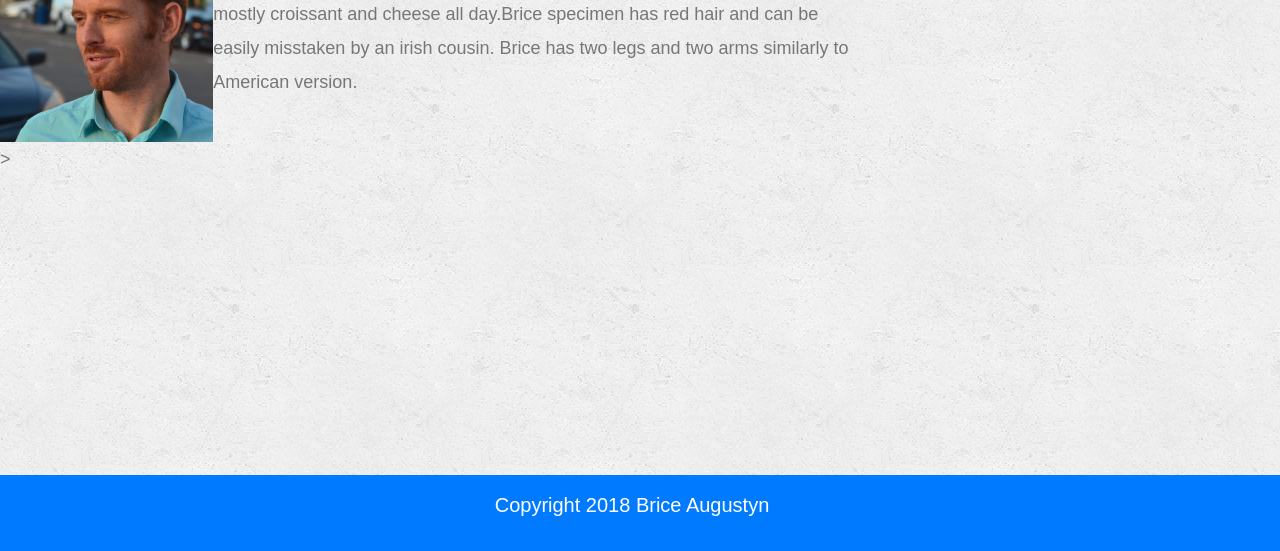
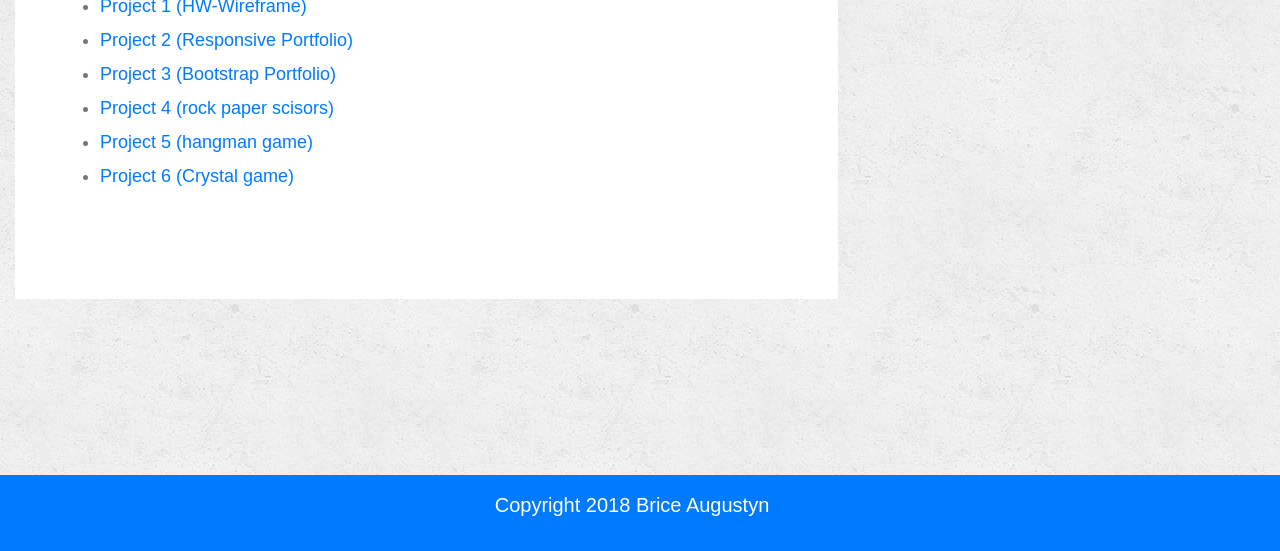
Before and after one commit to briceaugustyn/Bootstrap-Portfolio, a plain HTML site: page portfolio.html in a window 1280 px wide. Shown: the part 249-800 px from the top of the page. Drawn offline with nearby package versions, Linux system fonts and the light colour scheme.

Commit message:
update portfolio links

```diff
--- a/portfolio.html
+++ b/portfolio.html
@@ -34,12 +34,21 @@
             <div class="row">
                 <div class="col-8">
                     <div class="container1">
-                        <H1>Portfolio</H1>
-                            <div class="container3">
+
+                            <div class="container">
+                                <H1>Portfolio</H1>
                                 <div class="row">
-                                                <div class="container4">
-                                                    <img src="assets/images/5.JPG" class="w-25 float-left">
-                                                    <p>Brice is an extremely rare creature you can find only in France. Brice speaks with a very funny accent and can be difficult to decode sometimes.Brice eats mostly croissant and cheese all day.Brice specimen has red hair and can be easily misstaken by an irish cousin. Brice has two legs and two arms similarly to American version.</p>
+                                                <div class="container">
+
+                                                            <ul>
+                                                                <li><a href="https://briceaugustyn.github.io/HW-Wireframe/">Project 1 (HW-Wireframe)</a></li>
+                                                                <li><a href="https://briceaugustyn.github.io/Responsive-Portfolio/">Project 2 (Responsive Portfolio)</a></li>
+                                                                <li><a href="https://briceaugustyn.github.io/Bootstrap-Portfolio/">Project 3 (Bootstrap Portfolio)</a></li>
+                                                                <li><a href="https://briceaugustyn.github.io/rock-paper-scisors/">Project 4 (rock paper scisors)</a></li>
+                                                                <li><a href="https://briceaugustyn.github.io/Hangman-Game/">Project 5 (hangman game)</a></li>
+                                                                <li><a href="https://briceaugustyn.github.io/week-4-game/">Project 6 (Crystal game)</a></li>
+                                                            </ul>
+
                                                 </div>
 
                                 </div>
@@ -76,7 +85,7 @@
                 <nav class="navbar fixed-bottom navbar-dark bg-primary justify-content-center">
                     <p class="navbar-brand">Copyright 2018 Brice Augustyn</p>
                 </nav>
-            </div>>
+            </div>
         </footer>
 
 
```
